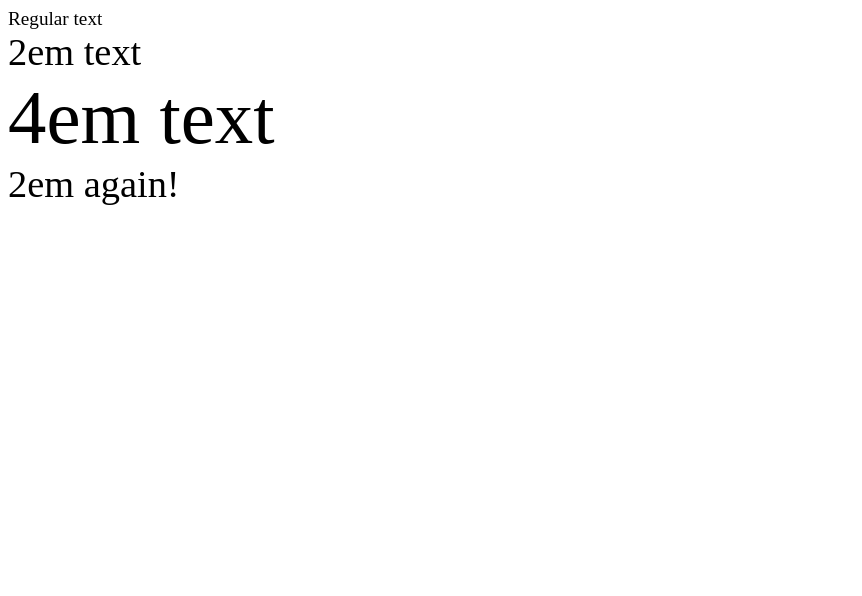
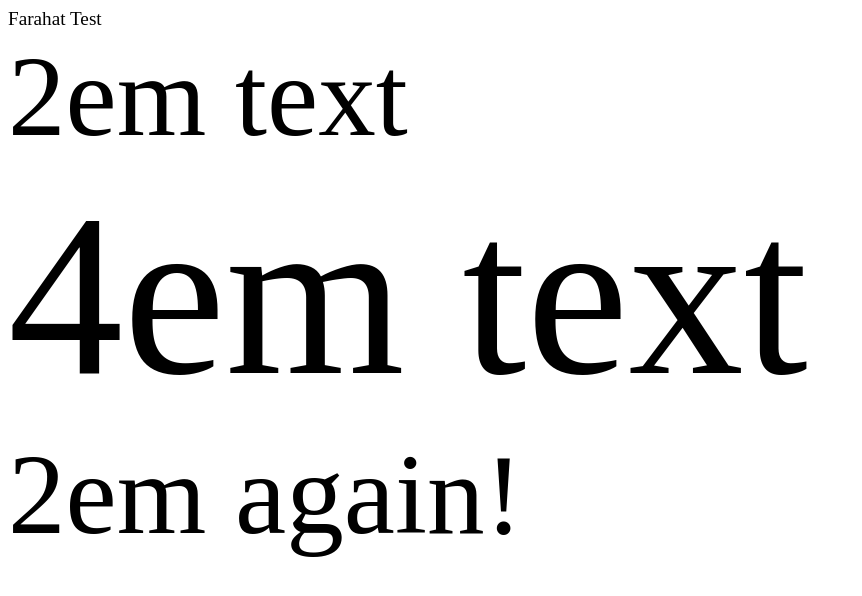
Before and after one commit to MojtabaMrgani/HTML, a plain HTML site: page index.html in a window 1280 px wide. Shown: the whole page, without its empty margins (0-862 px from the left). Drawn offline with Linux system fonts and the light colour scheme.

Commit message:
new change

```diff
--- a/index.html
+++ b/index.html
@@ -10,8 +10,8 @@ body {
 </style>
 </head>
 <body>
-<div>Regular text</div>
-<div style="font-size: 2em;">2em text
+<div>Farahat Test</div>
+<div style="font-size: 6em;">2em text
   <div style="font-size: 2em;">4em text
     <div style="font-size: .5em;">2em again!</div>
   </div>
```
